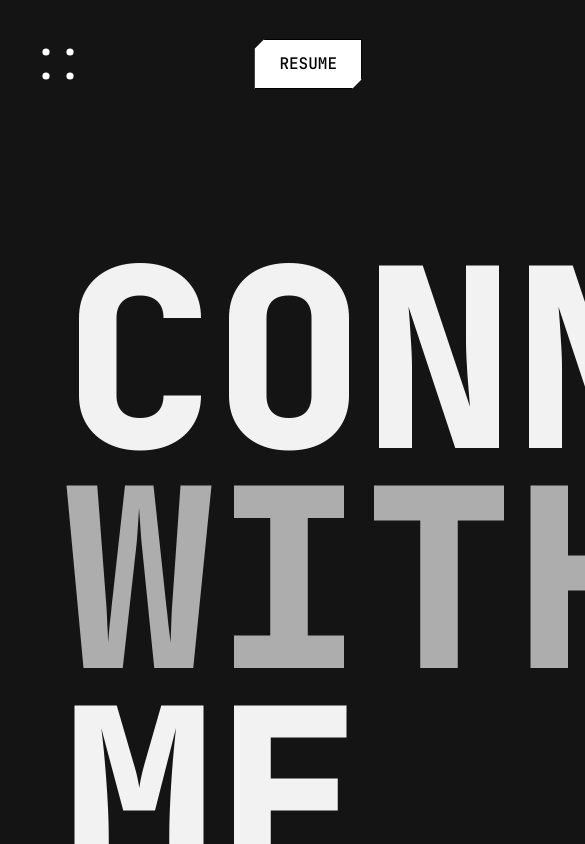
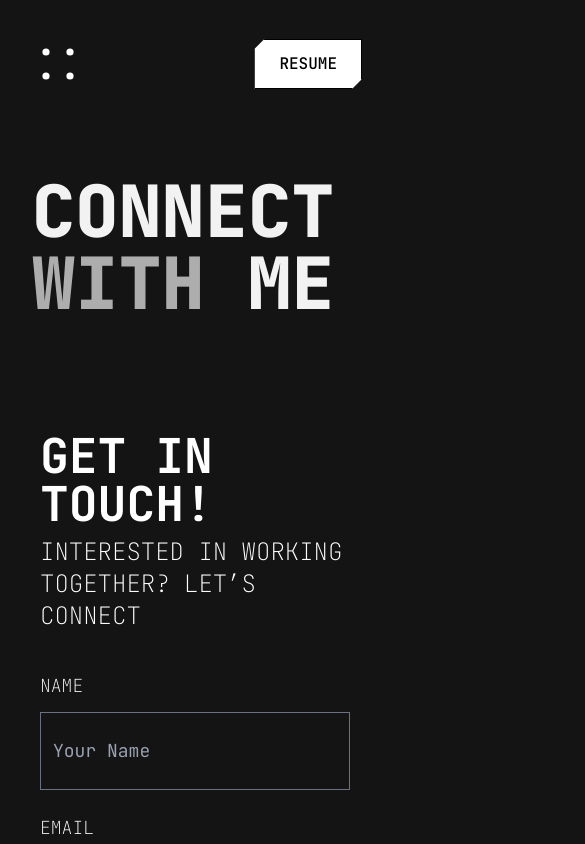
Before and after one commit to Chandankrswain/My-Portfolio, a React (Vite) app: page /contact in a window 390 px wide. Shown: the top 844 px of the page, 585 px wide, since content can reach past the window. Built offline with nearby package versions, Linux system fonts and the light colour scheme.

Commit message:
update.  : created the contact page responsive

```diff
--- a/src/pages/contact-me/contact-me.tsx
+++ b/src/pages/contact-me/contact-me.tsx
@@ -5,8 +5,8 @@ export const ContactPage = () => {
   return (
     <div>
       <Navbar />
-      <div className="flex flex-col w-full mt-20">
-        <p className="text-[250px] font-extrabold leading-55 p-16">
+      <div className="flex flex-col w-full mt-10 md:mt-20">
+        <p className="text-7xl md:text-[250px] font-extrabold md:leading-55 p-8 md:p-16">
           CONNECT <span className="text-[#adadad]">WITH</span> ME
         </p>
         <Form imageSrc={connect} />
```
